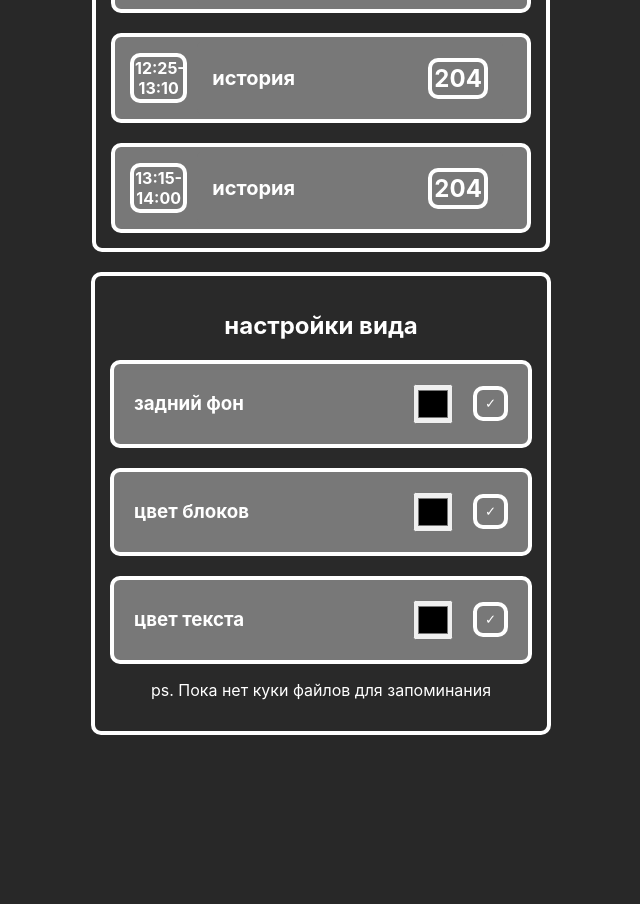
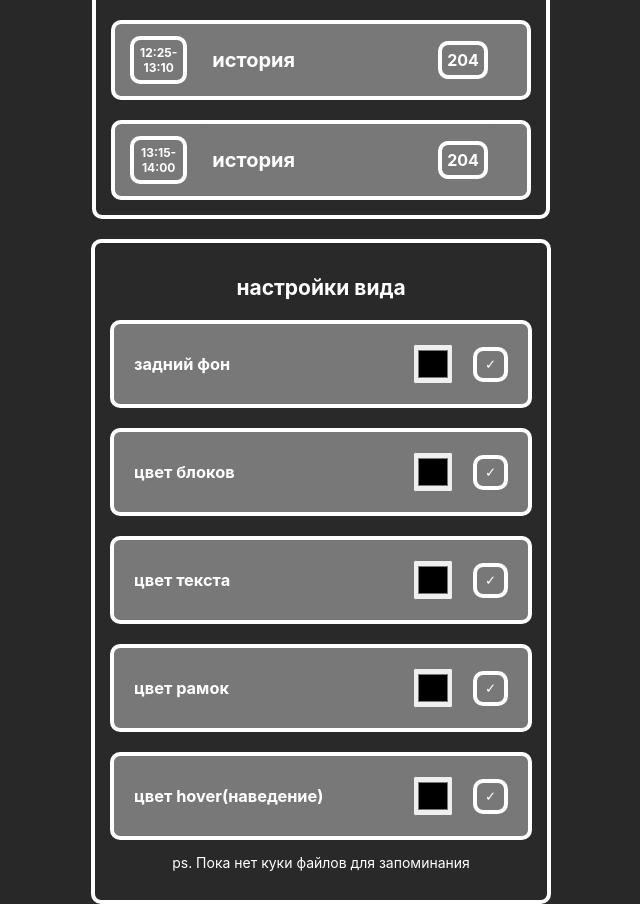
Before and after one commit to lotos841/lessons_table, a React (Create React App) app: page / in a window 1280 px wide. Shown: the part 660-1564 px from the top of the page, without its empty margins (319-959 px from the left). Before the commit the page ends 1395 px from the top, so only its background shows below. Built offline with nearby package versions, Linux system fonts and the light colour scheme.

Commit message:
ViewSettings layout

```diff
--- a/src/components/Lesson_block/Lesson_block.module.css
+++ b/src/components/Lesson_block/Lesson_block.module.css
@@ -6,7 +6,7 @@
     color: var(--text-color);
     margin-top: 20px;
     background-color: var(--block-bg-color);
-    border: 4px solid white;
+    border: 4px solid var(--border-color);
     border-radius: 10px;
     padding: 0px 15px;
     text-align: center;
@@ -23,16 +23,17 @@
 
 .lesson_time {
     padding: 1px;
-    border: 4px solid white;
+    border: 4px solid var(--border-color);
     border-radius: 10px;
-    font-size: 16px;
+    padding: 5px;
+    font-size: 12px;
 }
 
 .lesson_office {
-    border: 4px solid white;
+    border: 4px solid var(--border-color);
     border-radius: 10px;
-    padding: 2px;
-    max-width: 50px;
+    padding: 5px;
+    font-size: 16px;
 }
 
 .lesson_name {
@@ -40,12 +41,11 @@
 }
 
 
-
 .lesson_block_split {
     position: relative;
     margin-top: 20px;
     background-color: var(--block-bg-color);
-    border: 4px solid white;
+    border: 4px solid var(--border-color);
     border-radius: 10px;
     padding: 0px 15px;
     text-align: center;
@@ -56,7 +56,7 @@
 }
 
 .lesson_time_split{
-    border: 4px solid white;
+    border: 4px solid var(--border-color);
     border-radius: 10px;
     font-size: 16px;
 
@@ -71,7 +71,7 @@
     justify-content: space-between;
     align-items: center;
     height: 60px;
-    border: 4px solid white;
+    border: 4px solid var(--border-color);
     margin: 10px;
     padding: 0px 10px;
     border-radius: 10px;
@@ -103,10 +103,10 @@
         padding: 2px;
     }
     .lesson_time {
-        padding: 1px;
+        padding: 5px;
         border: 4px solid white;
         border-radius: 10px;
-        font-size: 12px;
+        font-size: 10px;
     }
 
     .lesson_time_split{
@@ -125,8 +125,8 @@
     .lesson_office {
         border: 4px solid white;
         border-radius: 10px;
-        font-size: 12px;
-        padding: 2px;
+        font-size: 10px;
+        padding: 5px;
     }
     .lesson_time {
         padding: 1px;
--- a/src/components/Lessons/Lessons.module.css
+++ b/src/components/Lessons/Lessons.module.css
@@ -2,7 +2,7 @@
     background-color: var(--main-bg-color);
     max-width: 420px;
     padding: 15px;
-    border: 4px solid rgb(255, 255, 255);
+    border: 4px solid var(--border-color);
     border-radius: 10px;
     margin: 20px auto 0px auto;
     display: flex;
--- a/src/components/Lessons_list/Lessons_list.module.css
+++ b/src/components/Lessons_list/Lessons_list.module.css
@@ -4,12 +4,12 @@
     padding: 15px;
     max-width: 420px;
     margin: 20px auto;
-    border: 4px solid rgb(255, 255, 255);
+    border: 4px solid var(--border-color);
     border-radius: 10px;
 }
 
 .week_day {
-    color: white;
+    color: var(--text-color);
     text-align: center;
     font-size: 15px;
     margin: -5px;
--- a/src/components/ViewSettings/ViewBlock/ViewBlock.module.css
+++ b/src/components/ViewSettings/ViewBlock/ViewBlock.module.css
@@ -1,6 +1,6 @@
 .setting_block {
     background-color: var(--block-bg-color);
-    border: 4px solid white;
+    border: 4px solid var(--border-color);
     border-radius: 10px;
     display: flex;
     justify-content: space-between;
@@ -22,11 +22,12 @@
     margin: 20px;
     width: 40px;
     height: 40px;
+
 }
 
 .add_change_button {
     width: 35px;
     height: 35px;
-    border: 4px solid white;
+    border: 4px solid var(--border-color);
     border-radius: 10px;
 }
--- a/src/components/ViewSettings/ViewSettings.jsx
+++ b/src/components/ViewSettings/ViewSettings.jsx
@@ -12,6 +12,8 @@ const Settings = () => {
                 <ViewBlock setting_title="задний фон" root_variable="--main-bg-color"/>
                 <ViewBlock setting_title="цвет блоков" root_variable="--block-bg-color"/>
                 <ViewBlock setting_title="цвет текста" root_variable="--text-color"/>
+                <ViewBlock setting_title="цвет рамок" root_variable="--border-color"/>
+                <ViewBlock setting_title="цвет hover(наведение)" root_variable="--hover-color"/>
                 <p>ps. Пока нет куки файлов для запоминания</p>
             </div>
         </div>
--- a/src/components/ViewSettings/ViewSettings.module.css
+++ b/src/components/ViewSettings/ViewSettings.module.css
@@ -4,44 +4,8 @@
     max-width: 460px;
     margin: 0 auto;
     background-color: var(--main-bg-color);
-    border: 4px solid white;
+    border: 4px solid var(--border-color);
     border-radius: 10px;
     padding: 15px;
+    font-size: 14px;
 }
-
-.title {
-
-}
-
-.setting_block {
-    background-color: var(--block-bg-color);
-    border: 4px solid white;
-    border-radius: 10px;
-    display: flex;
-    justify-content: space-between;
-    align-items: center;
-    margin-top: 20px;
-}
-
-.setting_title {
-    margin: 20px;
-}
-
-.change_inner {
-    margin: 0px 20px;
-    display: flex;
-    align-items: center;
-}
-
-.settings_input {
-    margin: 20px;
-    width: 40px;
-    height: 40px;
-}
-
-.add_change_button {
-    width: 35px;
-    height: 35px;
-    border: 4px solid white;
-    border-radius: 10px;
-}
--- a/src/index.css
+++ b/src/index.css
@@ -1,8 +1,9 @@
 :root {
   --main-bg-color: rgb(41, 41, 41);
   --block-bg-color: rgb(120, 120, 120);
+  --text-color: rgb(255, 255, 255);
   --hover-color: rgb(3, 253, 253);
-  --text-color: rgb(255, 255, 255);
+  --border-color: rgb(255, 255, 255);
 }
 
 a {
```
